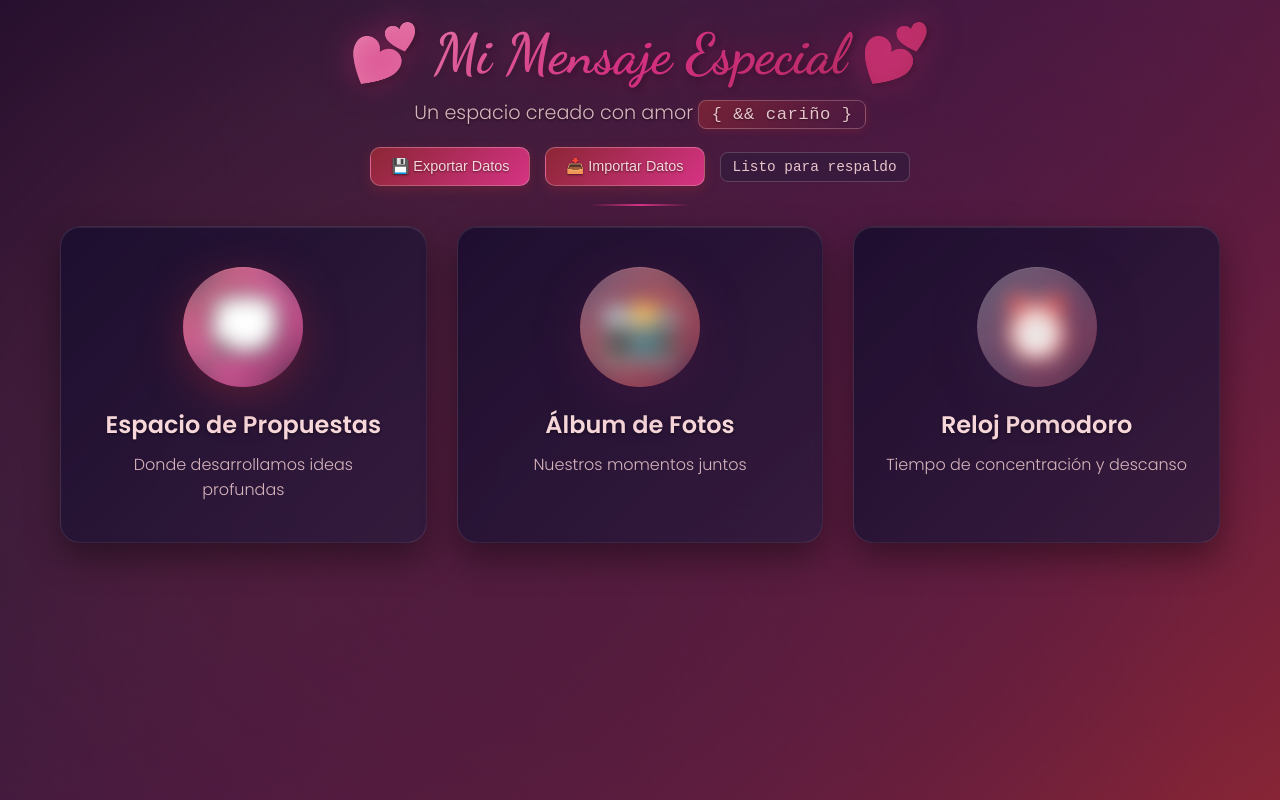
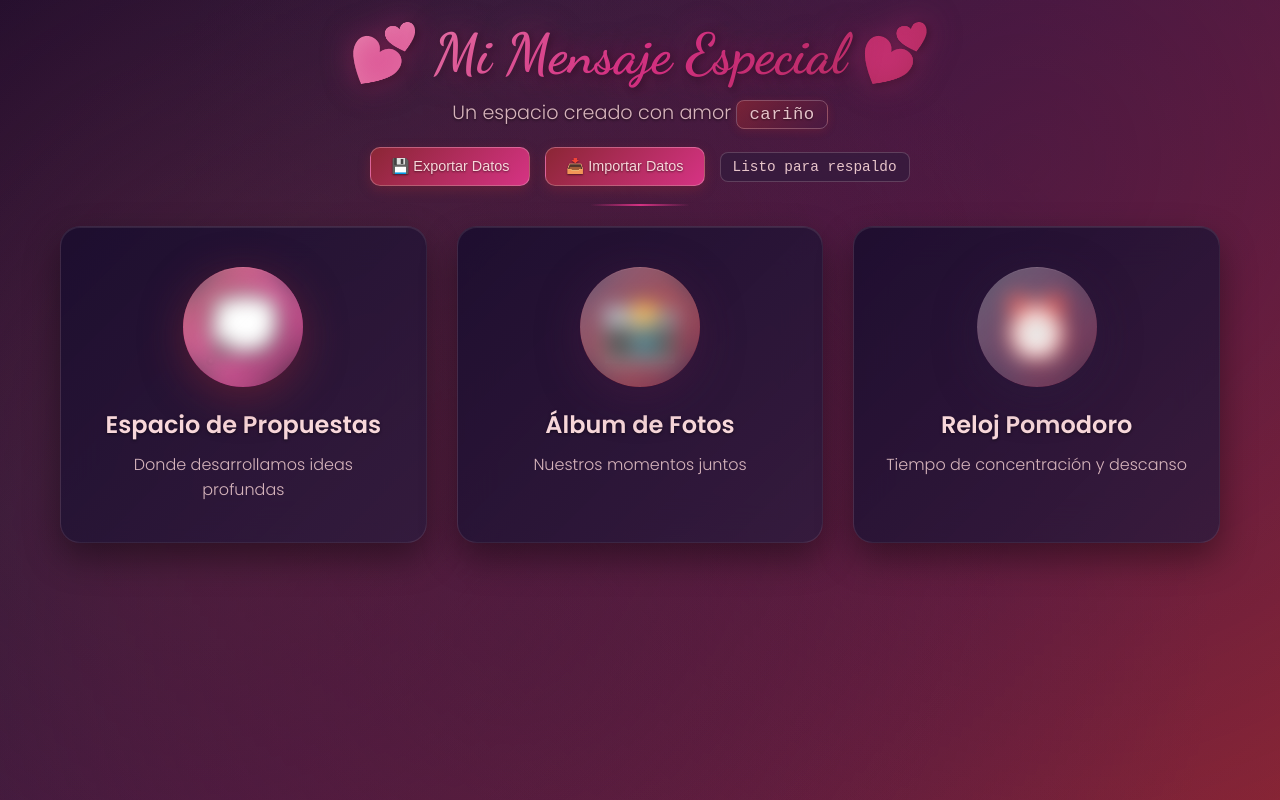
Before and after one commit to littlescrab/ana-mensaje-especial, a plain HTML site: page index.html in a window 1280 px wide. Drawn offline with Linux system fonts and the light colour scheme; a web font is replaced by a local one.

Commit message:
Update index.html

```diff
--- a/index.html
+++ b/index.html
@@ -36,7 +36,7 @@
     <div class="container">
         <header class="header">
             <h1>💕 Mi Mensaje Especial 💕</h1>
-            <p class="subtitle">Un espacio creado con amor <span class="code-accent">{ && cariño }</span></p>
+            <p class="subtitle">Un espacio creado con amor <span class="code-accent">cariño</span></p>
             <div class="backup-options" id="backupOptions">
                 <button id="exportData" class="backup-btn">💾 Exportar Datos</button>
                 <button id="importData" class="backup-btn">📥 Importar Datos</button>
```
